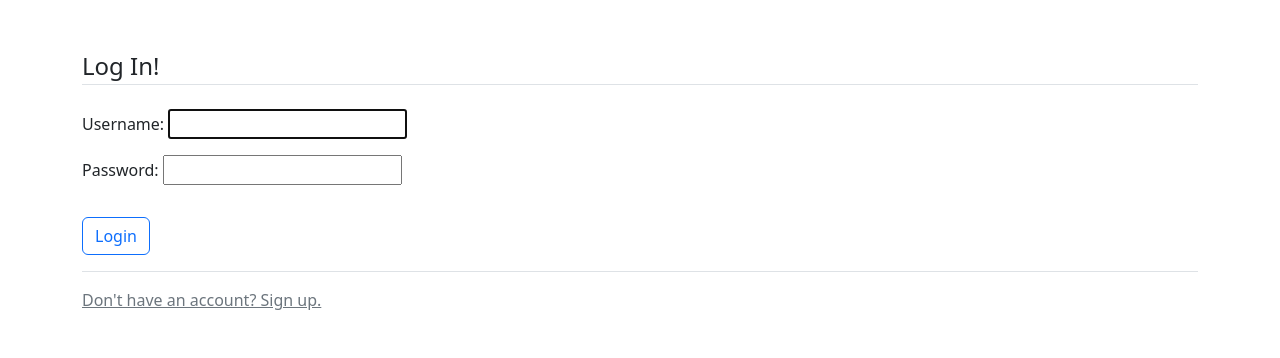
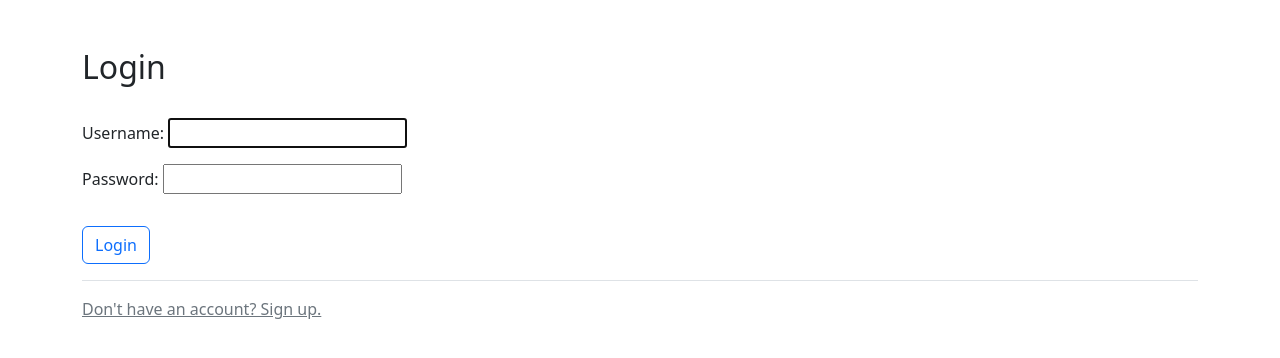
Before and after one commit to alanknguyen314/weatherproject-cs411, a Django app: page /login in a window 1280 px wide. Shown: the part 56-414 px from the top of the page. Run offline with Django 3.2, Linux system fonts and the light colour scheme; some libraries are stand-ins or nearby versions.

Commit message:
login/logout functionalities updates

```diff
--- a/weatherapp/templates/weatherapp/login.html
+++ b/weatherapp/templates/weatherapp/login.html
@@ -70,7 +70,8 @@
 
 
       <fieldset class="form-group">
-        <legend class="border-bottom mb-4">Log In!</legend>
+        <h2>Login</h2>
+        <br>
         {{ form|crispy }}
       </fieldset>
       {% csrf_token %}
```
Also changed, not shown: weatherapp/templates/weatherapp/register.html (+9 -0 lines), db.sqlite3.
